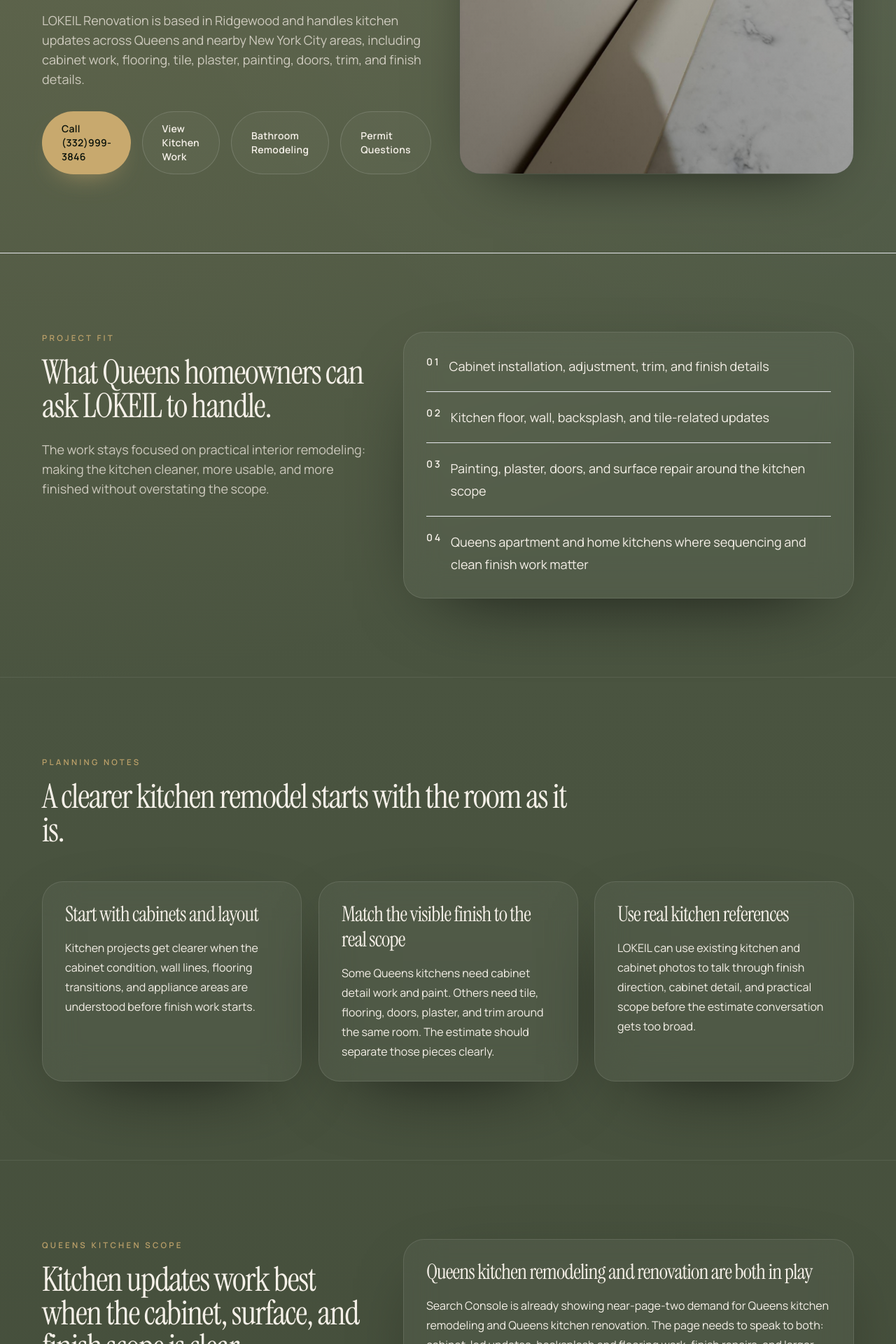
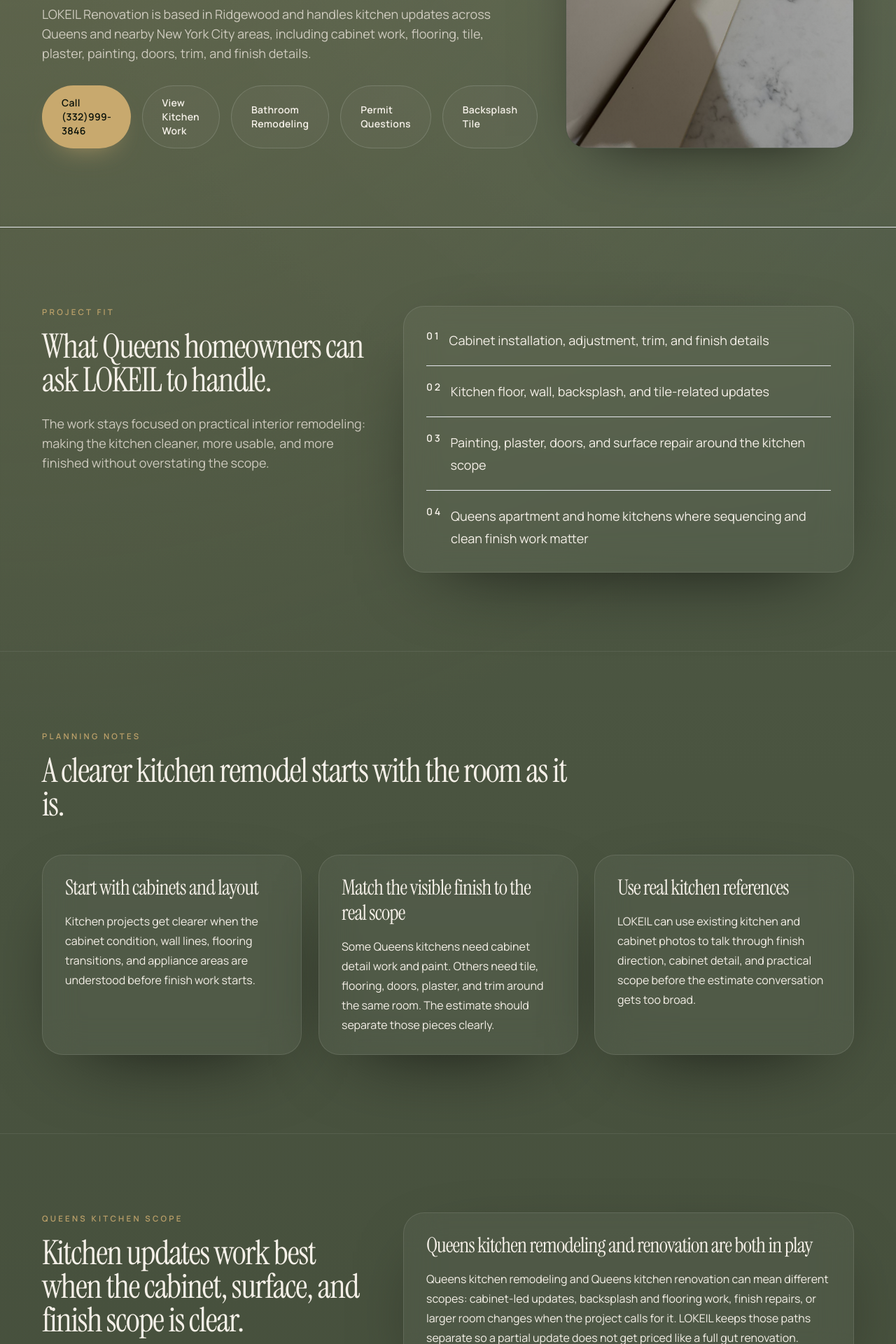
Before and after one commit to donaldlena833-cyber/lokeil-website, a Next.js app: page /kitchen-remodeling-queens in a window 1280 px wide. Shown: the part 540-2460 px from the top of the page at 70% size. Built offline with nearby package versions, Linux system fonts and the light colour scheme.

Commit message:
Strengthen Lokeil bathroom and kitchen intent

```diff
--- a/app/bathroom-remodeling-queens/page.tsx
+++ b/app/bathroom-remodeling-queens/page.tsx
@@ -24,7 +24,7 @@
   {
     title: 'Ridgewood, Steinway, Astoria, and nearby Queens bathrooms',
     body:
-      'Search Console is already showing bathroom remodeling demand in Queens and early neighborhood signals around Steinway. This page should answer the local question directly: LOKEIL is a Ridgewood-based remodeler for Queens bathrooms, especially apartments and homes where tile, floors, plaster, paint, and finish details all touch the same room.',
+      'LOKEIL is a Ridgewood-based remodeler for Queens bathrooms, especially apartments and homes in Ridgewood, Steinway, Astoria, Sunnyside, Woodside, Long Island City, Jackson Heights, and Forest Hills where tile, floors, plaster, paint, and finish details all touch the same room.',
   },
   {
     title: 'Tile, waterproofing, and shower surfaces',
@@ -39,7 +39,12 @@
   {
     title: 'Queens buildings and access',
     body:
-      'Ridgewood, Astoria, Jackson Heights, Sunnyside, Woodside, Long Island City, Forest Hills, and nearby Queens neighborhoods all bring different building conditions. Co-ops, condos, two-family homes, and older apartments may require work-hour planning, hallway protection, debris coordination, or superintendent communication.',
+      'Ridgewood, Astoria, Jackson Heights, Sunnyside, Woodside, Long Island City, Forest Hills, and nearby Queens neighborhoods all bring different building conditions. Co-ops, condos, two-family homes, and older apartments may require work-hour planning, hallway protection, debris coordination, elevator timing, or superintendent communication.',
+  },
+  {
+    title: 'Board, permit, and scope questions',
+    body:
+      'Some bathroom updates stay cosmetic, while plumbing, electrical, layout, or building-system changes can require a different review path. LOKEIL keeps those questions visible early so the estimate can separate surface work from anything that needs board, building, DOB, or licensed trade guidance.',
   },
 ] as const;
 
@@ -156,6 +161,9 @@
               </Link>
               <Link href="/blog/nyc-kitchen-bathroom-remodel-permits-queens" className="button-secondary">
                 Permit Questions
+              </Link>
+              <Link href="/flooring-installation-queens" className="button-secondary">
+                Bathroom Flooring
               </Link>
             </div>
           </div>
@@ -301,7 +309,8 @@
                 <h2 className="section-title mt-4">Planning a Queens bathroom remodel?</h2>
                 <p className="lead mt-6">
                   Call or email with the room, photos if available, and the bathroom changes you
-                  want to make. LOKEIL can help turn that into a clearer scope conversation.
+                  want to make. LOKEIL can help turn that into a clearer scope conversation for
+                  tile, flooring, painting, permits questions, and any nearby kitchen work.
                 </p>
               </div>
               <div className="flex flex-col gap-4 sm:flex-row lg:flex-col" data-reveal="fade-up" data-delay="1">
--- a/app/kitchen-remodeling-queens/page.tsx
+++ b/app/kitchen-remodeling-queens/page.tsx
@@ -42,7 +42,7 @@
   {
     title: 'Queens kitchen remodeling and renovation are both in play',
     body:
-      'Search Console is already showing near-page-two demand for Queens kitchen remodeling and Queens kitchen renovation. The page needs to speak to both: cabinet-led updates, backsplash and flooring work, finish repairs, and larger room changes when the scope calls for it.',
+      'Queens kitchen remodeling and Queens kitchen renovation can mean different scopes: cabinet-led updates, backsplash and flooring work, finish repairs, or larger room changes when the project calls for it. LOKEIL keeps those paths separate so a partial update does not get priced like a full gut renovation.',
   },
   {
     title: 'Cabinets and finish lines first',
@@ -53,6 +53,16 @@
     title: 'Partial updates still need sequencing',
     body:
       'Many kitchen leads are not full gut renovations. Cabinet work, backsplash, floor repair, and paint still need a clean order so one trade does not damage the next finish.',
+  },
+  {
+    title: 'Ridgewood, Astoria, Sunnyside, Woodside, and nearby Queens kitchens',
+    body:
+      'Kitchen work in Ridgewood, Astoria, Sunnyside, Woodside, Long Island City, Jackson Heights, Forest Hills, and nearby Queens neighborhoods often comes with older walls, tight access, apartment rules, and finish transitions between rooms. The plan should account for those constraints before cabinets, backsplash, floors, and paint are scheduled.',
+  },
+  {
+    title: 'Board, permit, and building questions',
+    body:
+      'Cabinet, paint, plaster, and surface work can be simpler than plumbing, gas, electrical, layout, or wall changes. If a kitchen remodel touches building systems, LOKEIL keeps that question visible early so the client can confirm board, building, DOB, or licensed trade requirements before the scope moves forward.',
   },
   {
     title: 'Use the gallery as proof',
@@ -149,6 +159,9 @@
                 <Link href="/blog/nyc-kitchen-bathroom-remodel-permits-queens" className="button-secondary">
                   Permit Questions
                 </Link>
+                <Link href="/tile-installation-queens" className="button-secondary">
+                  Backsplash Tile
+                </Link>
               </div>
             </div>
 
@@ -226,6 +239,9 @@
                 <Link href="/cabinet-installation-queens" className="button-secondary">
                   Cabinet Installation
                 </Link>
+                <Link href="/flooring-installation-queens" className="button-secondary">
+                  Kitchen Flooring
+                </Link>
               </div>
             </div>
 
@@ -272,7 +288,8 @@
                   <h2 className="section-title mt-4">Planning a Queens kitchen remodel?</h2>
                   <p className="lead mt-6">
                     Call or email with the room, photos if available, and the kitchen changes you
-                    want to make. LOKEIL can help turn that into a clearer scope conversation.
+                    want to make. LOKEIL can help turn that into a clearer scope conversation for
+                    cabinets, backsplash tile, flooring, painting, permits questions, and any nearby bathroom work.
                   </p>
                 </div>
                 <div className="flex flex-col gap-4 sm:flex-row lg:flex-col" data-reveal="fade-up" data-delay="1">
--- a/app/sitemap.ts
+++ b/app/sitemap.ts
@@ -7,8 +7,8 @@
   { path: '', priority: 1, changeFrequency: 'weekly' as const, lastModified: '2026-06-12' },
   { path: '/about', priority: 0.8, changeFrequency: 'monthly' as const, lastModified: '2026-05-10' },
   { path: '/services', priority: 0.9, changeFrequency: 'monthly' as const, lastModified: '2026-06-12' },
-  { path: '/bathroom-remodeling-queens', priority: 0.9, changeFrequency: 'monthly' as const, lastModified: '2026-06-12' },
-  { path: '/kitchen-remodeling-queens', priority: 0.88, changeFrequency: 'monthly' as const, lastModified: '2026-06-12' },
+  { path: '/bathroom-remodeling-queens', priority: 0.9, changeFrequency: 'monthly' as const, lastModified: '2026-07-05' },
+  { path: '/kitchen-remodeling-queens', priority: 0.88, changeFrequency: 'monthly' as const, lastModified: '2026-07-05' },
   { path: '/tile-installation-queens', priority: 0.86, changeFrequency: 'monthly' as const, lastModified: '2026-07-05' },
   { path: '/flooring-installation-queens', priority: 0.85, changeFrequency: 'monthly' as const, lastModified: '2026-07-05' },
   { path: '/plaster-drywall-finishing-queens', priority: 0.84, changeFrequency: 'monthly' as const, lastModified: '2026-06-12' },
```
